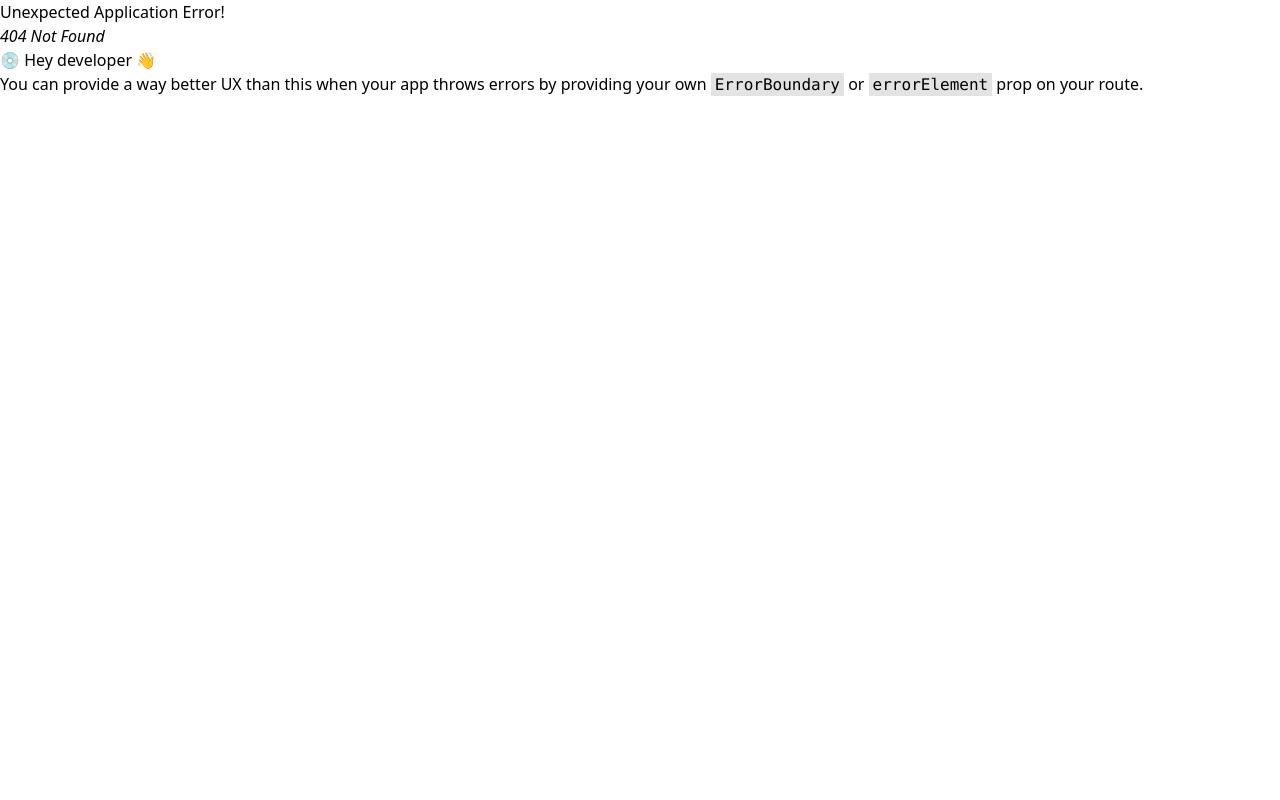
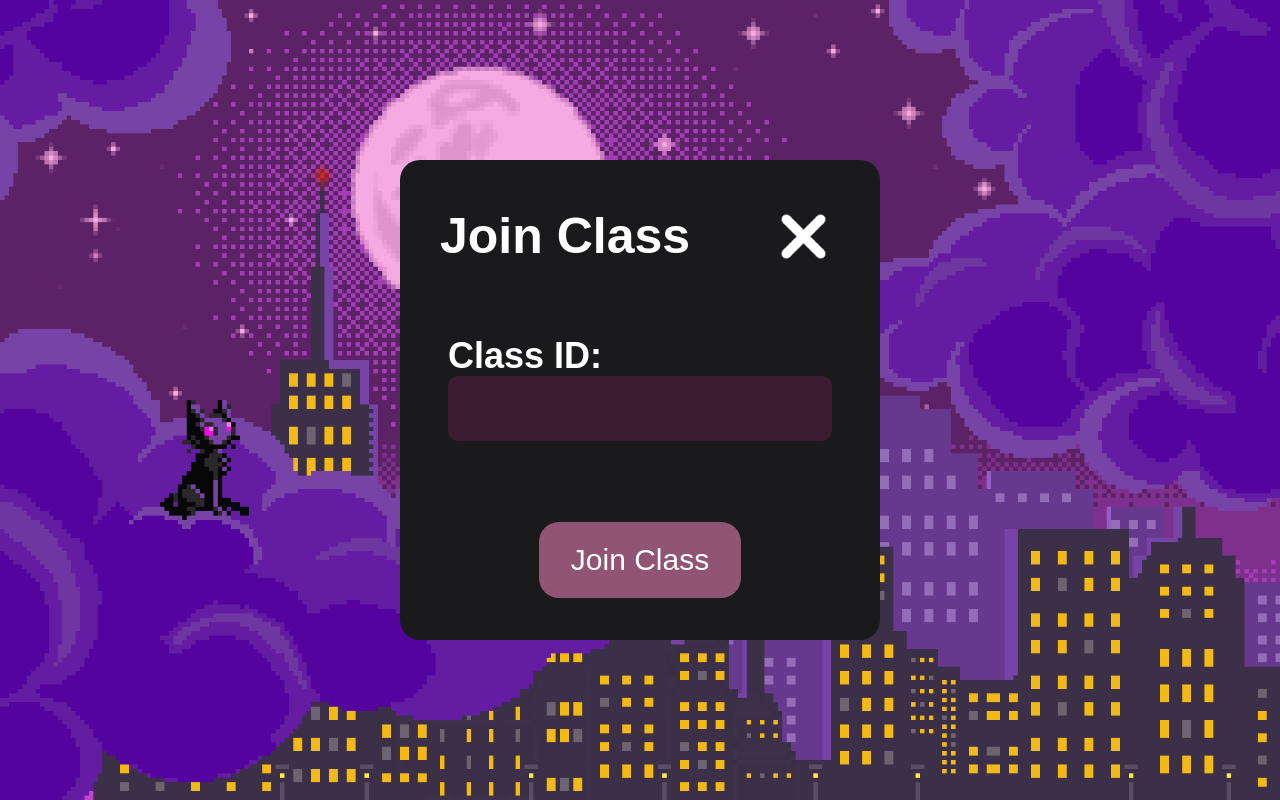
Before and after one commit to Idris0420/ClassSpace, a React (Vite) app: page /ClassSpace/JoinClass in a window 1280 px wide. Before the commit this address had no page. Built offline with nearby package versions, Linux system fonts and the light colour scheme; a web font is replaced by a local one.

Commit message:
can now join classes

```diff
--- a/src/App.jsx
+++ b/src/App.jsx
@@ -2,6 +2,7 @@ import { createBrowserRouter, RouterProvider, Navigate } from 'react-router-dom'
 import PageNotFound from "./pages/PageNotFound";
 import HandleIsAuth from "./pages/HandleIsAuth";
 import CreateClass from './pages/CreateClass';
+import JoinClass from './pages/JoinClass'
 
 function App() {
 
@@ -14,6 +15,10 @@ function App() {
     {
       path: "/ClassSpace/CreateClass",
       element: <CreateClass/>,
+    },
+    {
+      path: "ClassSpace/JoinClass",
+      element: <JoinClass/>,
     }
   ]);
 
--- /dev/null
+++ b/src/GetDoc.js
@@ -0,0 +1,31 @@
+import { collection, getDocs, query, where } from "firebase/firestore";
+import { db } from "./FirebaseConfig";
+
+export const getUserDocID = async (uid) => {
+    const userColRef = collection(db, "users");
+    const userQuery = query(userColRef, where("uid", "==", uid));
+    const userQuerySnapshot = await getDocs(userQuery);
+
+    if (userQuerySnapshot.empty) {
+        throw new Error("User not found");
+    }
+
+    return userQuerySnapshot.docs[0].id;
+};
+
+export const getClassDocID = async (classID) => {
+    const classCollRef = collection(db, "class");
+    const classQuery = query(classCollRef, where("classID", "==", classID));
+    try{
+    const classQuerySnapshot = await getDocs(classQuery);
+    if (classQuerySnapshot.empty) {
+        throw new Error("Class not found");
+    }
+
+    return classQuerySnapshot.docs[0].id;
+    } catch {
+        alert("Class doesn't exist")
+    }
+
+
+};
--- a/src/pages/CreateClass.jsx
+++ b/src/pages/CreateClass.jsx
@@ -8,6 +8,17 @@ function CreateClass(){
     const navigate = useNavigate();
 
     const [className, changeClassName] = useState("");
+
+    const getUserDocID = async (uid) => {
+        const userColRef = collection(db, "users");
+        const userQuery = query(userColRef, where("uid", "==", uid));
+        const userQuerySnapshot = await getDocs(userQuery);
+        if (userQuerySnapshot.empty) {
+            throw new Error("User not found");
+        }
+        return userQuerySnapshot.docs[0].id;
+    };
+
 
     const handleCreateClass = async () => {
         const generateRandomID = () => {
--- a/src/pages/DashBoard.jsx
+++ b/src/pages/DashBoard.jsx
@@ -24,6 +24,7 @@ function DashBoard({setLogin}) {
     const [isMenuOpen, setMenuState] = useState(false);
     const [classes, setClasses] = useState([]);
     const [user, loading] = useAuthState(auth);
+    const [activeChat, setActiveChat] = useState("");
 
     useEffect(() => {
         const getUserClasses = async () => {
@@ -61,9 +62,6 @@ function DashBoard({setLogin}) {
         };
         getUserClasses();
     }, [loading, user]); // React to changes in `loading` and `user`
-
-
-
     const handeChange = () => {
         setMenuState(!isMenuOpen)
     }
@@ -89,7 +87,7 @@ function DashBoard({setLogin}) {
                         <img src={Close} alt="" className="cursor-pointer" onClick={() => handeChange()}/>
                         <div className='mt-[15%] text-4xl font-inria text-white w-[100%] px-[20px]'>
                             <div className='hover:bg-black py-4 border-t-[3px] cursor-pointer' onClick={() => navigate("/ClassSpace/CreateClass")}>Create Class</div>
-                            <div className='hover:bg-black py-4 border-t-[3px] border-b-[3px] cursor-pointer'>Join Class</div>
+                            <div className='hover:bg-black py-4 border-t-[3px] border-b-[3px] cursor-pointer' onClick={() => navigate("/ClassSpace/JoinClass")}>Join Class</div>
                         </div>
                             <img className='mt-auto mr-4 mb-8 cursor-pointer' onClick={() => handleSignOut()} src={SignOut} alt="" />
                     </div>
@@ -108,17 +106,21 @@ function DashBoard({setLogin}) {
                                         name='currentClass'
                                         type="radio"
                                         className="opacity-0 absolute peer"
+                                        value={data.classID}
+                                        onChange={(e) => {
+                                            const selectedValue = e.target.value; // Capture the current value
+                                            setActiveChat(selectedValue);
+                                            console.log("Selected Value:", selectedValue);  // Log the current value
+                                        }}
                                         />
                                         <label
                                         htmlFor={`class-${data.classID}`}
-                                        className='gap-2 px-4 flex items-center justify-start h-[100%] w-[100%] flex peer-checked:bg-black'
+                                        className='gap-2 px-4 flex items-center justify-start h-[100%] w-[100%] flex peer-checked:bg-black hover:bg-[#0f0f0f]'
                                         >
                                             <img className='h-[80%]' src={GroupProfile} alt="" />
                                             <h1 className='text-4xl text-white'>{data.className}</h1>
                                         </label>
-</div>
-
-
+                                    </div>
                                  )
                             })}
                         </div>
--- a/src/pages/JoinClass.jsx
+++ b/src/pages/JoinClass.jsx
@@ -1,8 +1,77 @@
+import { useNavigate } from 'react-router-dom'
+import Close from '../assets/Close.png'
+import { getClassDocID, getUserDocID } from '../GetDoc.js'
+import { auth, db } from '../FirebaseConfig';
+import { useState } from 'react';
+import { addDoc, collection, doc, getDoc, getDocs, query, serverTimestamp, where } from 'firebase/firestore';
+function JoinClass(){
+    const navigate = useNavigate();
+    const [inputClass, setInputClass] = useState("");
 
-function JoinClass(){
+    const joinClass = async () => {
+
+        const trimmedInput = inputClass.trim();
+
+        if(!trimmedInput){
+            alert("Please enter a valid class code");
+            return;
+        }
+
+        const userID = await getUserDocID(auth.currentUser.uid);
+        const userClasses = collection(db, "users", userID, "classJoined");
+        const classID = await getClassDocID(inputClass);
+        const classDocRef = doc(db, "class", classID);
+
+        const classSnapshot = await getDoc(classDocRef);
+        const classData = classSnapshot.data();
+        const classSubColRef = collection(classDocRef, "classMembers");
+
+        const userInClassQuery = query(classSubColRef, where("uid", "==", auth.currentUser.uid));
+        const getCurrUserDoc = await getDocs(userInClassQuery);
+
+        const notInClass = getCurrUserDoc.empty;
+
+        const userJoiningDetail = {
+            name: auth.currentUser.displayName,
+            photo: auth.currentUser.photoURL,
+            uid: auth.currentUser.uid,
+            dateJoined: serverTimestamp(),
+        }
+
+        const userUpdateDetails = {
+            className: classData.className,
+            classID: classID,
+            dateJoined: serverTimestamp()
+        }
+
+        if (notInClass){
+            await addDoc(classSubColRef, userJoiningDetail);
+            await addDoc(userClasses, userUpdateDetails);
+            alert("Successfully joined");
+            navigate("/ClassSpace/")
+        } else {
+            alert("You are already in that class");
+            return;
+        }
+
+    }
     return(
-        <div>
-
+        <div className="text-white font-inria planets-bg w-screen h-screen flex items-center justify-center">
+            <div className="py-[50px] min-h-[450px] aspect-square  h-[60%] bg-[#1A1A1D] rounded-[20px]">
+                <div className='h-[12%] flex items-center justify-between px-10 pt-2'>
+                    <h1 className='text-[50px] font-bold'>Join Class</h1>
+                    <img className='cursor-pointer' src={Close} alt="" onClick={() => navigate("/ClassSpace/")}/>
+                </div>
+                    <div className=' h-[70%] flex justify-center items-center flex-col text-left'>
+                        <div className='w-[80%]'>
+                            <h1 className='font-bold text-4xl'>Class ID:</h1>
+                            <input onChange={(e) => setInputClass(e.target.value)} className='w-[100%] rounded-[10px] bg-[#3B1C32] h-[65px] px-2 text-3xl focus:outline-none' type="text" name="" id="" />
+                        </div>
+                    </div>
+                    <div className='h-[18%] w-[100%] flex items-start justify-center'>
+                        <button onClick={() => joinClass()} className='bg-[#915472] px-8 py-5 rounded-[20px] text-3xl hover:scale-[1.2] transition-scale duration-300'>Join Class</button>
+                    </div>
+            </div>
         </div>
     )
 }
```
